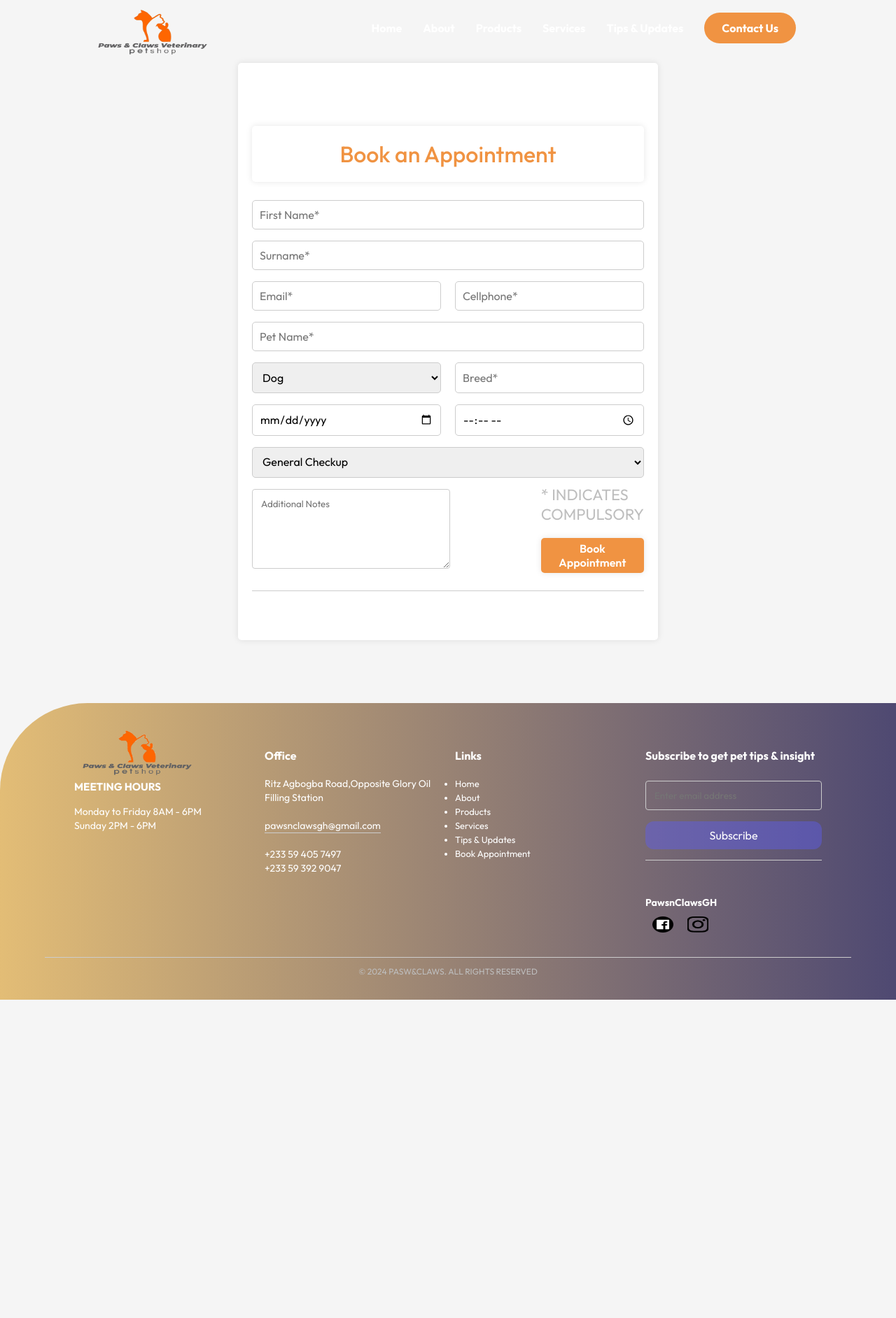
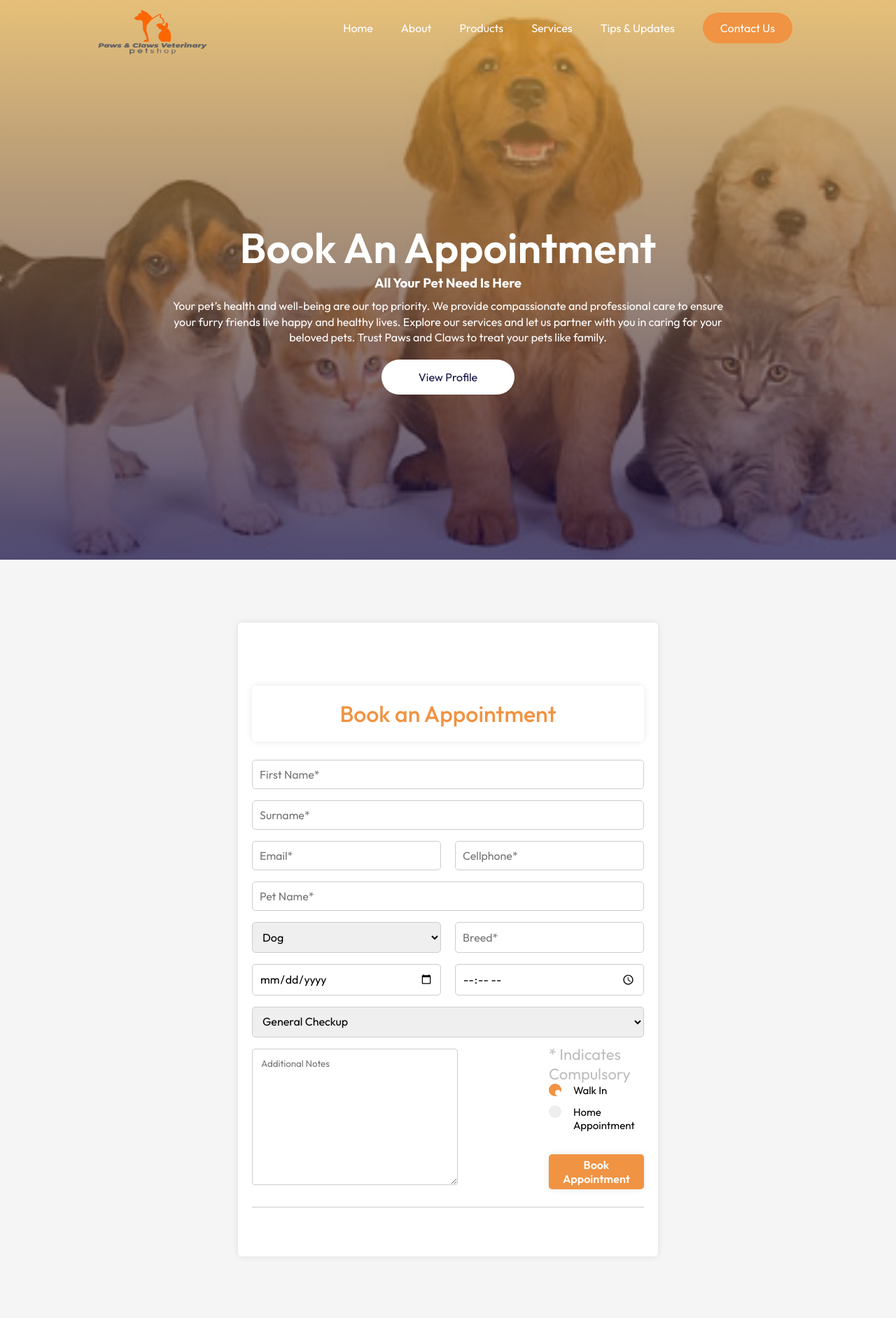
Before and after one commit to Haypeak/Paws-and-claws, a React (Vite) app in the folder front-end/: page /appointments in a window 1280 px wide. Shown: the top 1884 px of the page at 70% size. Before the commit the page ends 1429 px from the top, so only its background shows below. Built offline with nearby package versions, Linux system fonts and the light colour scheme.

Commit message:
ContectUs ft AppointmentForm: Header Adjustment

```diff
--- a/front-end/src/Components/AppointmentForm/AppointmentForm.css
+++ b/front-end/src/Components/AppointmentForm/AppointmentForm.css
@@ -5,7 +5,7 @@ body {
   box-sizing: border-box;
 }
 
-header {
+/* header {
   background-color: #f8b400;
   padding: 10px 0;
 }
@@ -32,8 +32,19 @@ nav ul li a {
   text-decoration: none;
   color: white;
   font-weight: bold;
+} */
+.Home{
+  width: 100%;
+  min-height: 100vh;
+  background: linear-gradient(rgba(219, 165, 64, 0.703), rgba(8, 0, 58, 0.7)), url('../../assets/pets.jpg');
+  background-size: cover;
+  background-position: center;
+  color: #fff;
+  display: flex;
+  align-items: center;
+  justify-content: center;
+  padding-top: 80px; /* To ensure content starts below the navbar */
 }
-
 main {
   padding: 20px;
 }
@@ -109,11 +120,12 @@ main {
   padding: 12px 20px;
   border-radius: 5px;
   font-size: 16px;
-  transition: background-color 0.3s ease;
+  transition: background-color 0.3s ease, opacity 0.3s;
 }
 
 .appointment button:hover {
-  background-color: #ffc002;
+  background-color: #f09342;
+  opacity: 0.9;
 }
 
 .note-submit-btn {
@@ -127,12 +139,76 @@ main {
   font-size: 22px;
   margin-bottom: 0%;
   color: #BEBEBE;
+  text-transform: none;
 }
 
 .appointment-textarea {
   min-height: 100px; /* Adjust the height of the textarea as needed */
   min-width: 250px;
   border-color: #ccc;
+}
+.col-container{
+  display: block;
+  position: relative;
+  padding-left: 35px;
+  margin-bottom: 12px;
+  cursor: pointer;
+  font-size: 15px;
+  /* color: #ccc; */
+  -webkit-user-select: none;
+  -moz-user-select: none;
+  -ms-user-select: none;
+  user-select: none;
+}
+
+/* Hide the browser's default radio button */
+.col-container input {
+  position: absolute;
+  opacity: 0;
+  cursor: pointer;
+}
+
+/* Create a custom radio button */
+.checkmark {
+  position: absolute;
+  top: 0;
+  left: 0;
+  height: 18px;
+  width: 18px;
+  background-color: #eee;
+  border-radius: 50%;
+}
+
+/* On mouse-over, add a grey background color */
+.col-container:hover input ~ .checkmark {
+  background-color: #ccc;
+}
+
+/* When the radio button is checked, add a #f09342 background */
+.col-container input:checked ~ .checkmark {
+  background-color: #f09342;
+}
+
+/* Create the indicator (the dot/circle - hidden when not checked) */
+.checkmark:after {
+  content: "";
+  position: absolute;
+  display: none;
+}
+
+/* Show the indicator (dot/circle) when checked */
+.col-container input:checked ~ .checkmark:after {
+  display: block;
+}
+
+/* Style the indicator (dot/circle) */
+.col-container .checkmark:after {
+ 	top: 9px;
+	left: 9px;
+	width: 8px;
+	height: 8px;
+	border-radius: 50%;
+	background: white;
 }
 
 footer {
--- a/front-end/src/Components/AppointmentForm/AppointmentForm.jsx
+++ b/front-end/src/Components/AppointmentForm/AppointmentForm.jsx
@@ -202,8 +202,18 @@ const AppointmentForm = () => {
                             className='appointment-textarea'
                         />
                         <div>
+                        <div className='check-in-area'>
                         <p>* Indicates Compulsory</p>
+                        <label className="col-container">Walk In
+                            <input type="radio" checked="checked" name="radio"/>
+                            <span className="checkmark"></span>
+                        </label>
+                            <label className="col-container">Home Appointment
+                            <input type="radio" name="radio"/>
+                            <span className="checkmark"></span>
+                            </label>
                         <button type="submit" className='appointment button'>Book Appointment</button>
+                        </div>
                         </div>
 
                         </div>
--- /dev/null
+++ b/front-end/src/Components/AppointmentForm/AppointmentFormHeader.jsx
@@ -0,0 +1,21 @@
+// import React from 'react'
+import './AppointmentForm.css'
+
+const AppointmentFormHeader = () =>{
+  return (
+    <>
+    <div className='Home'>
+      <div className='Home-text'>
+   <h1>Book An Appointment</h1>
+   <h3>All Your Pet Need Is Here</h3>
+   <p>Your pet’s health and well-being are our top priority. We provide compassionate and professional care to ensure your furry friends live happy and healthy lives. Explore our services and let us partner with you in caring for your beloved pets.
+   Trust Paws and Claws to treat your pets like family.
+</p>
+     <button className='btns' >View Profile </button>
+      </div>
+    </div>
+    </>
+  )
+}
+
+export default AppointmentFormHeader
--- a/front-end/src/Components/ContactUs/ContactUs.css
+++ b/front-end/src/Components/ContactUs/ContactUs.css
@@ -1,3 +1,15 @@
+.Home{
+    width: 100%;
+    min-height: 100vh;
+    background: linear-gradient(rgba(219, 165, 64, 0.703), rgba(8, 0, 58, 0.7)), url('../../assets/pets.jpg');
+    background-size: cover;
+    background-position: center;
+    color: #fff;
+    display: flex;
+    align-items: center;
+    justify-content: center;
+    padding-top: 80px; /* To ensure content starts below the navbar */
+}
 .Contact-container {
     margin-top: 150px;
 
--- /dev/null
+++ b/front-end/src/Components/ContactUs/ContactUsHeader.jsx
@@ -0,0 +1,20 @@
+import './ContactUs.css'
+
+const ContactUsHeader = () =>{
+    return (
+      <>
+      <div className='Home'>
+        <div className='Home-text'>
+     <h1>Contact Us</h1>
+     <h3>All Your Pet Need Is Here</h3>
+     <p>Your pet’s health and well-being are our top priority. We provide compassionate and professional care to ensure your furry friends live happy and healthy lives. Explore our services and let us partner with you in caring for your beloved pets.
+     Trust Paws and Claws to treat your pets like family.
+  </p>
+
+        </div>
+      </div>
+      </>
+    )
+  }
+
+  export default ContactUsHeader
--- a/front-end/src/Components/LandingPage/LandingPage.jsx
+++ b/front-end/src/Components/LandingPage/LandingPage.jsx
@@ -16,7 +16,7 @@ import { useNavigate } from 'react-router-dom';
    <p>Your pet’s health and well-being are our top priority. We provide compassionate and professional care to ensure your furry friends live happy and healthy lives. Explore our services and let us partner with you in caring for your beloved pets.
    Trust Paws and Claws to treat your pets like family.
 </p>
-     <button className='btns' >Get Started
+     <button className='btns' onClick={() => navigate('/about')}>Get Started
       <img src={paws} alt='' className='paws'/></button>
       {/* <div className='arrow-container'>
          <button className="arrow-button" onClick={() => window.scrollTo({ top: window.innerHeight, behavior: 'smooth' })}><button className='arrow-icon'/></button>
--- a/front-end/src/Pages/AppointmentPage.jsx
+++ b/front-end/src/Pages/AppointmentPage.jsx
@@ -2,11 +2,13 @@
 import Appointments from '../Components/AppointmentForm/AppointmentForm';
 import Footer from '../Components/Footer/Footer';
 import Navbar from '../Components/Navbar/Navbar';
+import AppointmentFormHeader from '../Components/AppointmentForm/AppointmentFormHeader';
 
 const AppointmentsPage = () => {
     return (
         <div>
             <Navbar color='#d07322'/>
+            <AppointmentFormHeader/>
             <Appointments />
             <Footer />
         </div>
--- a/front-end/src/Pages/ContactUsPage.jsx
+++ b/front-end/src/Pages/ContactUsPage.jsx
@@ -1,11 +1,14 @@
 import ContactUs from '../Components/ContactUs/ContactUs';
+import ContactUsHeader from '../Components/ContactUs/ContactUsHeader';
 import Footer from '../Components/Footer/Footer';
 import Navbar from '../Components/Navbar/Navbar';
+
 
 const AppointmentsPage = () => {
     return (
         <div>
             <Navbar color='#d07322'/>
+            <ContactUsHeader/>
             <ContactUs />
             <Footer />
         </div>
--- a/front-end/src/index.css
+++ b/front-end/src/index.css
@@ -35,6 +35,12 @@ a {
   display: inline-flex;
   align-items: center;
   justify-content: center;
+  transition: background-color, opacity 0.3s;
+}
+
+.btn:hover{
+  background-color:#f09342 ;
+  opacity: 0.9;
 }
 
 .btn:active {
```
